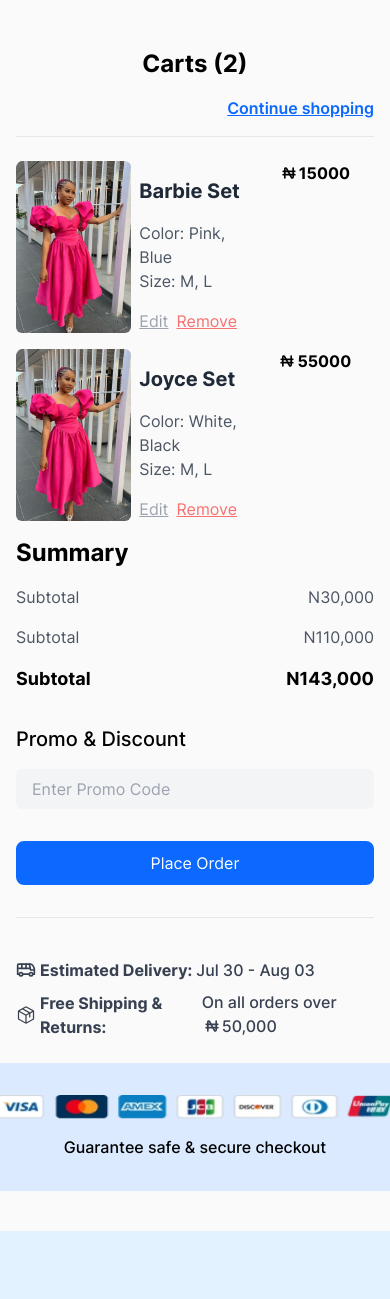
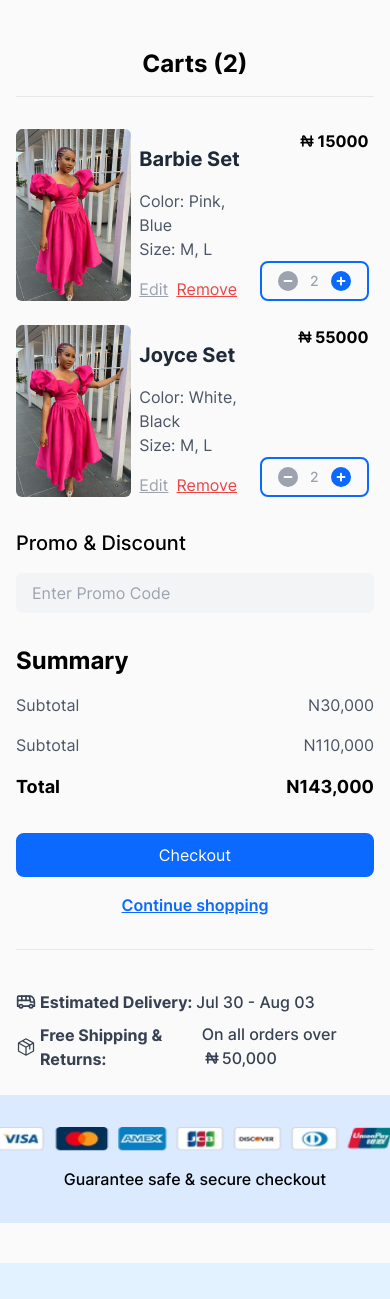
Before and after one commit to Adufe-Obanijesu/HNG_Shop, a Next.js app: page /cart in a window 390 px wide. Shown: the top 1299 px of the page. Built offline with nearby package versions, Linux system fonts and the light colour scheme.

Commit message:
done with the responsiveness of all pages

```diff
--- a/components/CartItem.jsx
+++ b/components/CartItem.jsx
@@ -5,7 +5,7 @@ import { TbCurrencyNaira } from "react-icons/tb";
 
 export default function CartItem({ name, color, size, img, qty, price }) {
   return (
-    <div className="grid grid-cols-3 mt-4">
+    <div className="grid grid-cols-3 md:mt-4 mt-6">
       <div className="grid col-span-2 md:col-span-1 grid-cols-2 gap-2">
         <div>
           <Image
@@ -28,7 +28,7 @@ export default function CartItem({ name, color, size, img, qty, price }) {
               Edit
             </button>
 
-            <button className="text-red-400 underline cursor-pointer hover:text-red-600">
+            <button className="text-red-500 underline cursor-pointer hover:text-red-600">
               Remove
             </button>
           </div>
@@ -36,10 +36,20 @@ export default function CartItem({ name, color, size, img, qty, price }) {
       </div>
 
       <div className="h-center">
-        <div>
+        <div className="flex md:block flex-col justify-between items-end">
           <div className="v-center">
             <TbCurrencyNaira className="text-xl" />
             <h3 className="font-bold">{price}</h3>
+          </div>
+
+          <div className="px-4 py-2 rounded-lg border-2 border-primary v-center gap-3 md:hidden">
+            <span className="bg-gray-400 hv-center h-5 w-5 cursor-pointer rounded-full">
+              <FaMinus className="text-white text-[10px]" />
+            </span>
+            <span className="text-gray-400 font-medium text-sm">{qty}</span>
+            <span className="bg-primary hv-center h-5 w-5 cursor-pointer rounded-full">
+              <FaPlus className="text-white text-[10px]" />
+            </span>
           </div>
         </div>
       </div>
--- a/pages/cart/index.jsx
+++ b/pages/cart/index.jsx
@@ -12,7 +12,7 @@ export default function Cart() {
     <main>
       <h2 className="font-bold text-2xl text-center mt-8">Carts (2)</h2>
 
-      <div className="flex justify-end mt-4">
+      <div className="md:flex justify-end mt-4 hidden">
         <span className="underline text-primary cursor-pointer font-semibold">
           Continue shopping
         </span>
@@ -38,7 +38,8 @@ export default function Cart() {
             })}
           </div>
 
-          <div>
+          <div className="flex flex-col gap-8 mt-4">
+            <div className="order-2 md:order-1">
               <h4 className="font-bold text-2xl mb-4">Summary</h4>
 
               <div className="space-y-4">
@@ -55,13 +56,27 @@ export default function Cart() {
                 </div>
 
                 <div className="flex justify-between">
-                <h4 className="font-bold text-lg">Subtotal</h4>
+                  <h4 className="font-bold text-lg">Total</h4>
 
                   <p className="font-bold text-lg">N143,000</p>
                 </div>
               </div>
 
-            <h4 className="font-medium text-xl mt-8 mb-4">Promo & Discount</h4>
+              <div className="mt-8 md:hidden">
+                <button className="bg-primary border-primary border-2 text-white hover:bg-transparent rounded-lg hover:text-primary py-2 w-full">
+                  Checkout
+                </button>
+              </div>
+
+              <div className="flex justify-center mt-4 md:hidden">
+                <span className="underline text-primary cursor-pointer font-semibold">
+                  Continue shopping
+                </span>
+              </div>
+            </div>
+
+            <div className="order-1 md:order-2">
+              <h4 className="font-medium text-xl mb-4">Promo & Discount</h4>
 
               <div>
                 <input
@@ -71,11 +86,13 @@ export default function Cart() {
                 />
               </div>
 
-            <div className="mt-8">
+              <div className="mt-8 hidden md:block">
                 <button className="bg-primary border-primary border-2 text-white hover:bg-transparent rounded-lg hover:text-primary py-2 w-full">
-                Place Order
+                  Checkout
                 </button>
               </div>
+            </div>
+
           </div>
         </div>
       </section>
```
Lines whose indentation alone changed are shown as unchanged.
